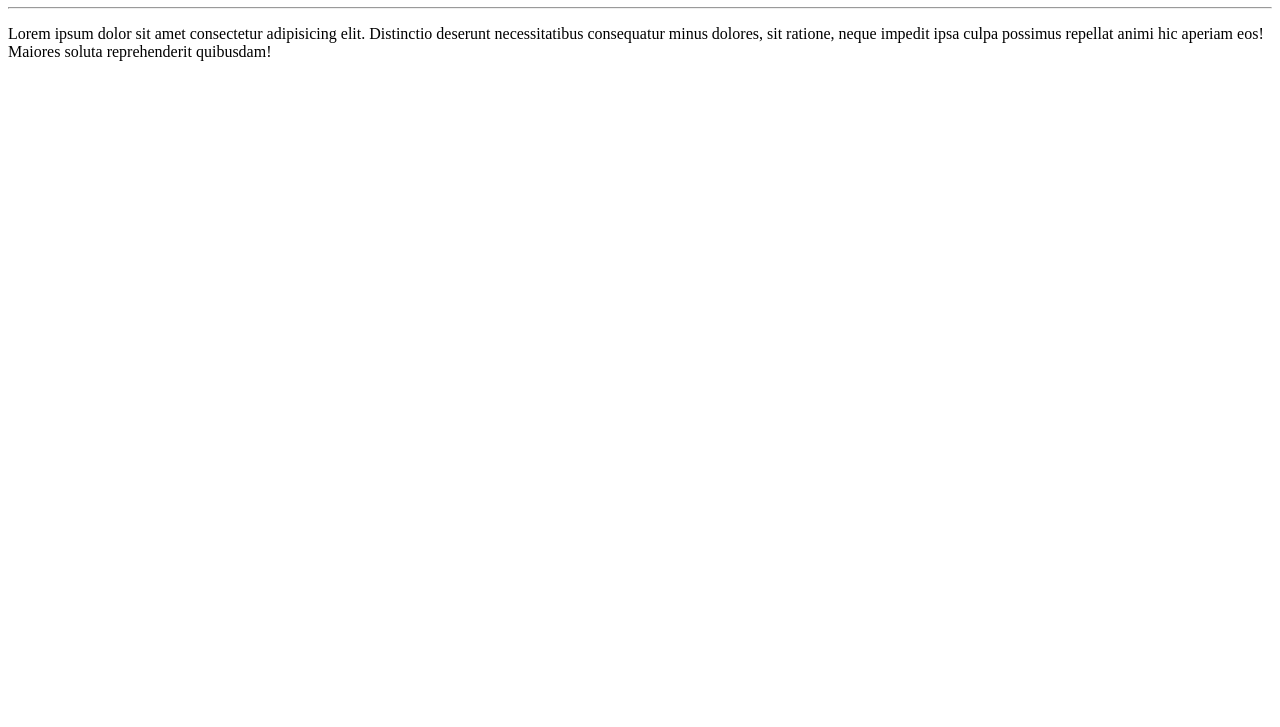
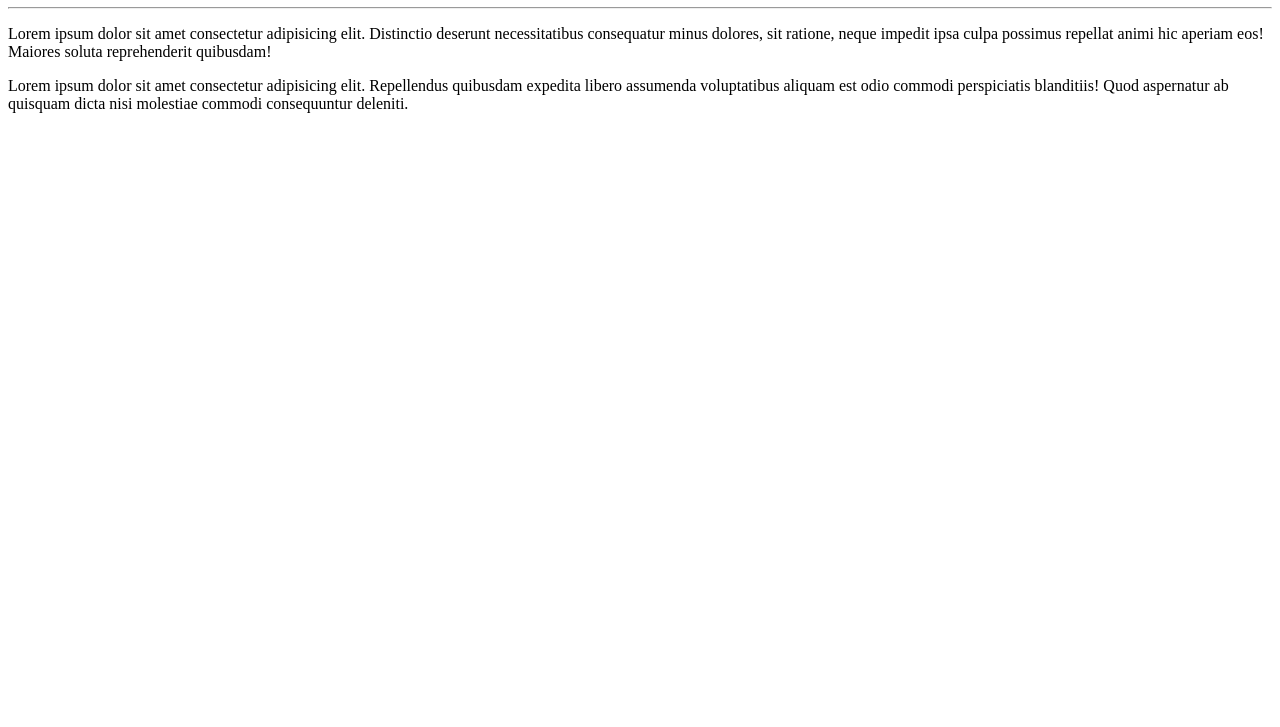
Before and after one commit to VictorSiilva/Ola-Mundo, a plain HTML site: page site-exemplo/index.html in a window 1280 px wide. Shown: the part 73-800 px from the top of the page. Drawn offline with Linux system fonts and the light colour scheme.

Commit message:
Adicionei um parágrafo

```diff
--- a/site-exemplo/index.html
+++ b/site-exemplo/index.html
@@ -9,5 +9,6 @@
     <h1>Ol, Mundo!</h1>
     <hr>
     <p>Lorem ipsum dolor sit amet consectetur adipisicing elit. Distinctio deserunt necessitatibus consequatur minus dolores, sit ratione, neque impedit ipsa culpa possimus repellat animi hic aperiam eos! Maiores soluta reprehenderit quibusdam!</p>
+    <p>Lorem ipsum dolor sit amet consectetur adipisicing elit. Repellendus quibusdam expedita libero assumenda voluptatibus aliquam est odio commodi perspiciatis blanditiis! Quod aspernatur ab quisquam dicta nisi molestiae commodi consequuntur deleniti.</p>
 </body>
 </html>
```
